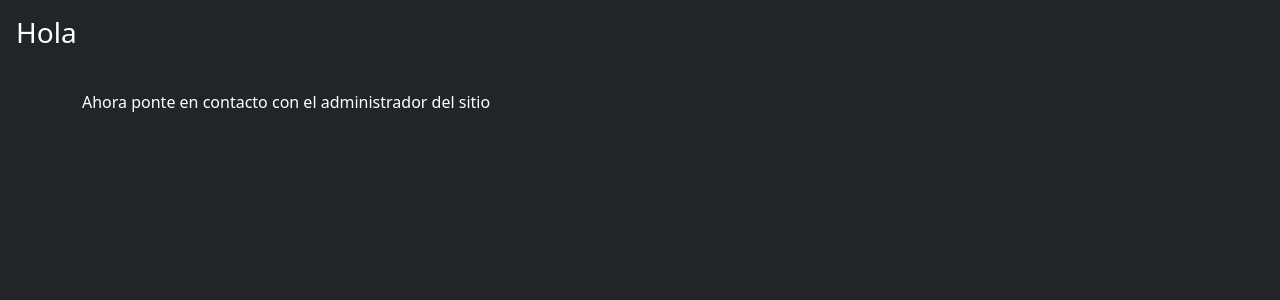
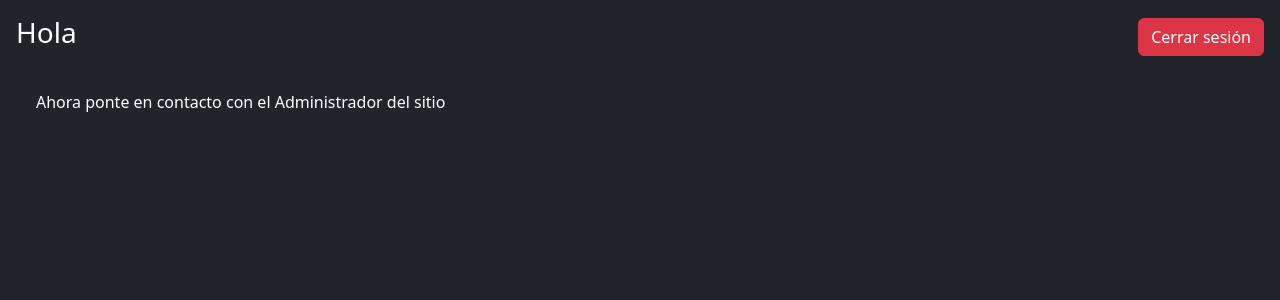
Before and after one commit to LeonardoMontilla74/corpoelect, a React (Create React App) app in the folder frontend/: page /home in a window 1280 px wide. Shown: the top 300 px of the page. Built offline with nearby package versions, Linux system fonts and the light colour scheme.

Commit message:
btn cerrar sesion y regresar

```diff
--- a/frontend/src/App.tsx
+++ b/frontend/src/App.tsx
@@ -2,6 +2,7 @@ import { Route, Routes } from 'react-router-dom';
 import Login from './pages/Login';
 import Home from './pages/Home';
 import Register from './pages/Register';
+import AdminDashboard from './pages/AdminDashboard';
 
 function App() {
   return (
@@ -9,6 +10,7 @@ function App() {
       <Route path="/" element={<Login />} />
       <Route path="/register" element={<Register />} />
       <Route path="/home" element={<Home />} />
+      <Route path="/admin/users" element={<AdminDashboard />} />
     </Routes>
   );
 }
--- a/frontend/src/components/userComponents/UserDashboard.tsx
+++ b/frontend/src/components/Client/PanelClient.tsx
@@ -1,7 +1,7 @@
 import { useContext } from 'react';
 import UserContext from '../../context/Users/UserContext';
 
-function UserDashboard() {
+function PanelClient() {
   const { state } = useContext(UserContext);
   const { auth } = state.user;
 
@@ -9,11 +9,11 @@ function UserDashboard() {
     <div>
       {
         auth
-          ? <p>El usuario está autenticado</p>
-          : <p>Ahora ponte en contacto con el administrador del sitio</p>
+          ? <div>Este es el panel de consultas</div>
+          : <p>Ahora ponte en contacto con el Administrador del sitio</p>
       }
     </div>
   );
 }
 
-export default UserDashboard;
+export default PanelClient;
--- a/frontend/src/components/NavBar.tsx
+++ b/frontend/src/components/NavBar.tsx
@@ -1,13 +1,15 @@
 import { useContext } from 'react';
+import { useNavigate } from 'react-router-dom';
 import UserContext from '../context/Users/UserContext';
 
 function NavBar() {
-  const { state, getAllUsers } = useContext(UserContext);
+  const { state, cleanUsers } = useContext(UserContext);
   const { name, rol } = state.user;
-  const { token } = state;
+  const navigate = useNavigate();
 
-  function getUsers() {
-    getAllUsers(token);
+  function closeSesion() {
+    cleanUsers();
+    navigate('/');
   }
 
   return (
@@ -16,12 +18,20 @@ function NavBar() {
       {rol === 'admin' && (
         <button
           type="button"
-          onClick={getUsers}
+          onClick={() => navigate('/admin/users')}
           className="btn btn-primary"
         >
           Administrar usuarios
         </button>
       )}
+      <button
+        type="button"
+        onClick={closeSesion}
+        className="btn btn-danger"
+      >
+        Cerrar sesión
+
+      </button>
     </nav>
   );
 }
--- a/frontend/src/components/userComponents/AdminDashboard.tsx
+++ /dev/null
@@ -1,35 +0,0 @@
-import { useContext, useEffect } from 'react';
-import UserContext from '../../context/Users/UserContext';
-import UserList from './UserList';
-
-function AdminDashboard() {
-  const { state, cleanUsers } = useContext(UserContext);
-  const { allUsers } = state;
-
-  useEffect(() => () => {
-    cleanUsers();
-  }, []);
-
-  const userFilter = allUsers?.filter((u) => u.id !== state.user.id);
-
-  return (
-    <div className="container">
-      <div className="row">
-        {
-          userFilter?.map((u) => (
-            <UserList
-              key={u.id}
-              id={u.id}
-              name={u.name}
-              password={u.name}
-              rol={u.rol}
-              auth={u.auth}
-            />
-          ))
-        }
-      </div>
-    </div>
-  );
-}
-
-export default AdminDashboard;
--- a/frontend/src/components/userComponents/UserList.tsx
+++ b/frontend/src/components/userComponents/UserList.tsx
@@ -8,6 +8,8 @@ function UserList({
   const { state, updateUser, deleteUser } = useContext(UserContext);
   const { token } = state;
   const [alert, setAlert] = useState(false);
+  const isActive = auth ? 'Activo' : 'Inactivo';
+  const cargo = rol === 'admin' ? 'Adminitrador' : 'Usuario';
 
   function handleRol(e: React.ChangeEvent<HTMLSelectElement>) {
     const rolChange = e.target.value;
@@ -45,24 +47,24 @@ function UserList({
 
       <div>
         <p>
-          {`Rol: ${rol}`}
+          {`Cargo: ${cargo}`}
         </p>
         <select
           onChange={(e) => handleRol(e)}
           className="form-select form-select-sm"
           aria-label="Cambiar rol de usuario"
         >
-          <option selected defaultValue="Admin">Elegir rol:</option>
-          <option value="admin">Admin</option>
-          <option value="user">User</option>
+          <option defaultValue="user">Elegir rol:</option>
+          <option value="admin">Administrador</option>
+          <option value="user">Usuario</option>
         </select>
       </div>
 
       <hr />
 
       <div>
-        Autenticado:
-        <h5 className={auth ? 'text-success' : 'text-danger'}>{`${auth}`}</h5>
+        Estado:
+        <h5 className={auth ? 'text-success' : 'text-danger'}>{`${isActive}`}</h5>
         <button
           type="button"
           onClick={handleAuth}
--- a/frontend/src/context/Users/StoreProvider.tsx
+++ b/frontend/src/context/Users/StoreProvider.tsx
@@ -78,7 +78,7 @@ function StoreProvider({ children }: ChildrenProps) {
     getAllUsers(token);
   }
 
-  function cleanUsers() { setState({ ...state, allUsers: [], error: { msg: '' } }); }
+  function cleanUsers() { setState(INITIAL_STATE); }
 
   return (
     // eslint-disable-next-line react/jsx-no-constructed-context-values
--- /dev/null
+++ b/frontend/src/pages/AdminDashboard.tsx
@@ -0,0 +1,44 @@
+import { useContext, useEffect } from 'react';
+import { useNavigate } from 'react-router-dom';
+import UserContext from '../context/Users/UserContext';
+import UserList from '../components/userComponents/UserList';
+
+function AdminDashboard() {
+  const { state, getAllUsers } = useContext(UserContext);
+  const { user, allUsers, token } = state;
+  const navigate = useNavigate();
+
+  useEffect(() => {
+    if (user.rol === 'admin' && allUsers?.length === 0) getAllUsers(token);
+  }, [allUsers]);
+
+  const userFilter = allUsers?.filter((u) => u.id !== state.user.id);
+
+  return (
+    <div className="container m-4">
+      <div className="row">
+        {
+          userFilter?.map((u) => (
+            <UserList
+              key={u.id}
+              id={u.id}
+              name={u.name}
+              password={u.name}
+              rol={u.rol}
+              auth={u.auth}
+            />
+          ))
+        }
+      </div>
+      <button
+        type="button"
+        onClick={() => navigate('/home')}
+        className="btn btn-primary mt-2"
+      >
+        Regresar
+      </button>
+    </div>
+  );
+}
+
+export default AdminDashboard;
--- a/frontend/src/pages/Home.tsx
+++ b/frontend/src/pages/Home.tsx
@@ -1,25 +1,15 @@
-import { useContext } from 'react';
-import AdminDashboard from '../components/userComponents/AdminDashboard';
 import NavBar from '../components/NavBar';
-import UserDashboard from '../components/userComponents/UserDashboard';
-import UserContext from '../context/Users/UserContext';
+import PanelClient from '../components/Client/PanelClient';
 
 function Home() {
-  const { state } = useContext(UserContext);
-  const { rol } = state.user;
-
   return (
     <>
       <header>
         <NavBar />
       </header>
 
-      <main className="container mt-4">
-        {
-          rol === 'admin'
-            ? <AdminDashboard />
-            : <UserDashboard />
-        }
+      <main className="container m-4">
+        <PanelClient />
       </main>
     </>
   );
```
